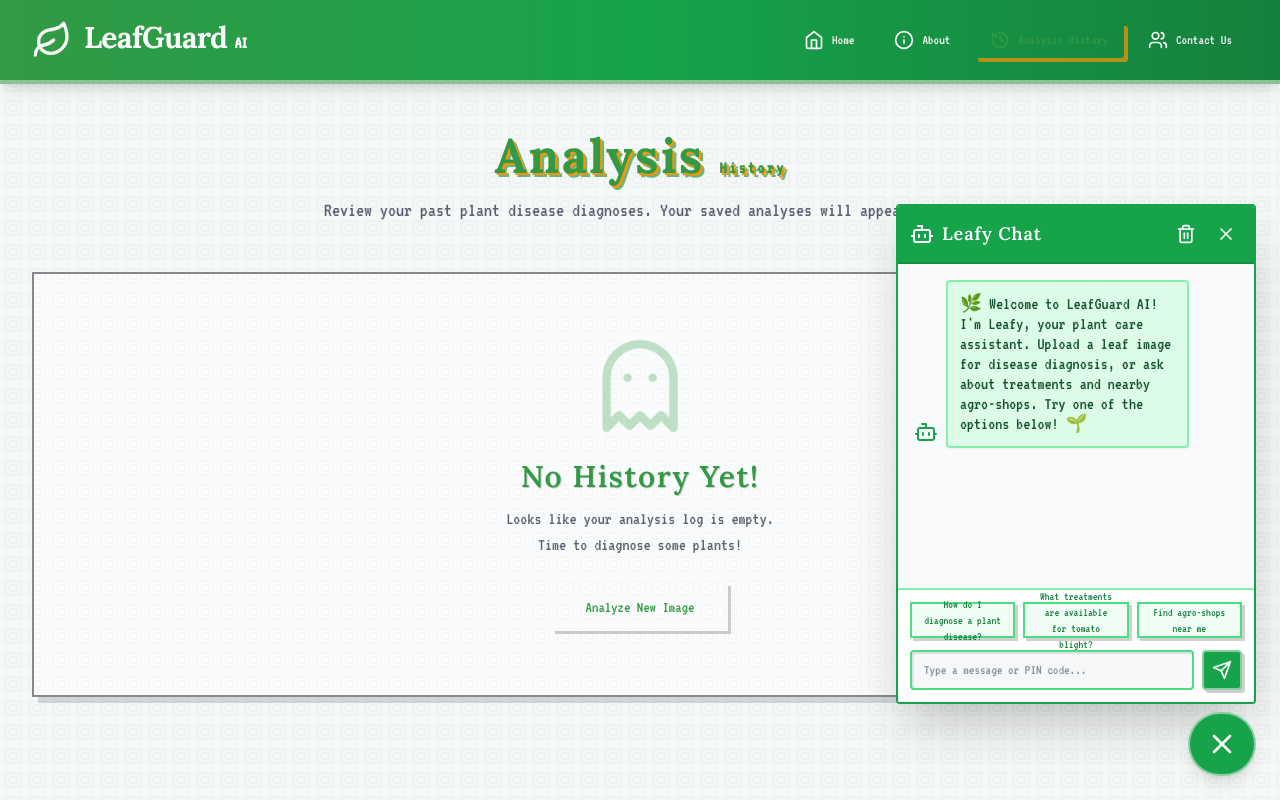
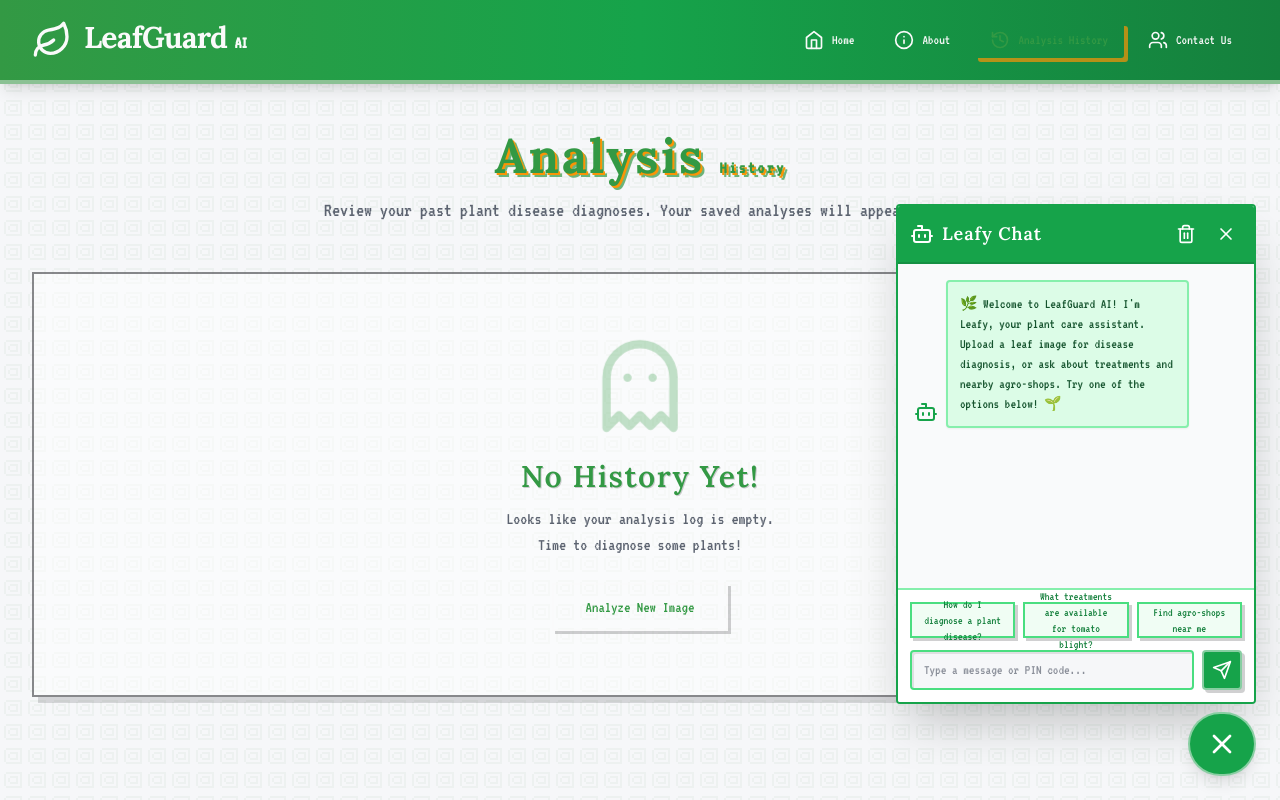
Before and after one commit to shreyask750/Plant_Disease_app, a React (Vite) app in the folder Frontend/: page /history in a window 1280 px wide. Both pictures are taken after a click on the button "Open chat". Shown: the top 800 px of the page. Built offline with nearby package versions, Linux system fonts and the light colour scheme.

Commit message:
Update ChatWidget.jsx

```diff
--- a/Frontend/src/components/ChatWidget.jsx
+++ b/Frontend/src/components/ChatWidget.jsx
@@ -5,7 +5,6 @@ import { Input } from '@/components/ui/input';
 import { ScrollArea } from '@/components/ui/scroll-area';
 import { MessageSquare, X, Send, Bot, User, Trash2 } from 'lucide-react';
 import { cn } from '@/lib/utils';
-import ReactMarkdown from 'react-markdown';
 
 const ChatWidget = () => {
   const [isOpen, setIsOpen] = useState(false);
@@ -27,15 +26,8 @@ const ChatWidget = () => {
   ];
 
   const predefinedAnswers = {
-    "How do I diagnose a plant disease?": "To diagnose a plant disease, upload a clear image of the affected leaf using the upload button on the main page. Our AI, powered by MobileNetV2, will analyze it and return the disease name with confidence scores. For example, it might detect *Tomato Late Blight* with 95% confidence. Try it now!",
-    "What treatments are available for tomato blight?": `**Organic Treatment for Tomato Blight**
-1. **Remove Affected Leaves**: Carefully cut off infected leaves and dispose of them away from plants.
-2. **Improve Air Circulation**: Space plants adequately and prune lower leaves.
-3. **Apply Copper-Based Fungicide**: Use organic copper sprays like Bordeaux mixture weekly.
-**Chemical Treatment**
-1. **Fungicides**: Apply chlorothalonil or mancozeb-based fungicides as per label instructions.
-2. **Rotate Crops**: Prevent recurrence by rotating crops yearly.
-*Source*: WikiHow & FAO Guidelines`,
+    "How do I diagnose a plant disease?": "To diagnose a plant disease, upload a clear image of the affected leaf using the upload button on the main page. Our AI, powered by MobileNetV2, will analyze it and return the disease name with confidence scores. For example, it might detect Tomato Late Blight with 95% confidence. Try it now!",
+    "What treatments are available for tomato blight?": "Organic Treatment for Tomato Blight:\n1. Remove Affected Leaves: Carefully cut off infected leaves and dispose of them away from plants.\n2. Improve Air Circulation: Space plants adequately and prune lower leaves.\n3. Apply Copper-Based Fungicide: Use organic copper sprays like Bordeaux mixture weekly.\nChemical Treatment:\n1. Fungicides: Apply chlorothalonil or mancozeb-based fungicides as per label instructions.\n2. Rotate Crops: Prevent recurrence by rotating crops yearly.\nSource: WikiHow & FAO Guidelines",
     "Find agro-shops near me": "Please provide your PIN code in the input field, and I'll use Google Maps to find nearby agro-chemical shops for your plant care needs!",
   };
 
@@ -71,9 +63,7 @@ const ChatWidget = () => {
       if (predefinedAnswers[userMessage]) {
         botResponseText = predefinedAnswers[userMessage];
       } else if (/^\d{6}$/.test(userMessage)) {
-        botResponseText = `🔍 Searching for agro-shops near PIN ${userMessage}...
-*Example Shop*: Green Agro Supplies, 2 km away.
-*Note*: For real shop results, check the Shop Locator on the main page with Google Maps integration!`;
+        botResponseText = `🔍 Searching for agro-shops near PIN ${userMessage}...\nExample Shop: Green Agro Supplies, 2 km away.\nNote: For real shop results, check the Shop Locator on the main page with Google Maps integration!`;
       }
 
       const botMessage = { id: Date.now() + 1, text: botResponseText, sender: 'bot' };
@@ -193,13 +183,13 @@ const ChatWidget = () => {
                     {msg.sender === 'user' && <User className="w-6 h-6 text-blue-600 flex-shrink-0 mb-1" />}
                     <div
                       className={cn(
-                        "p-3 rounded-lg text-sm shadow-sm",
+                        "p-3 rounded-lg text-sm shadow-sm whitespace-pre-line",
                         msg.sender === 'user'
                           ? "bg-blue-100 text-blue-900 border-2 border-blue-300"
                           : "bg-green-100 text-green-900 border-2 border-green-300"
                       )}
                     >
-                      <ReactMarkdown>{msg.text}</ReactMarkdown>
+                      {msg.text}
                     </div>
                   </motion.div>
                 ))}
```
